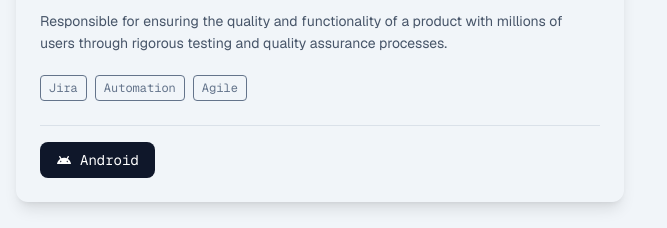
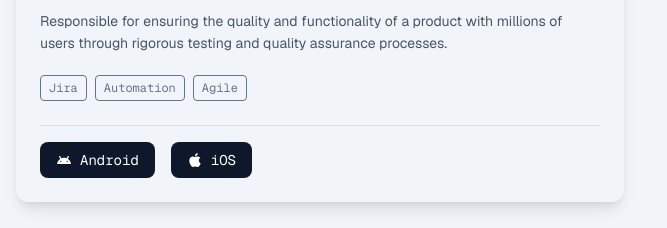
Before and after one commit to DavidRecuero/DavidRecuero-web, a Next.js app: page /portfolio in a window 1280 px wide. Shown: the part 2740-2968 px from the top of the page, without its empty margins (0-667 px from the left). Built offline with nearby package versions, Linux system fonts and the light colour scheme.

Commit message:
feat(portfolio): support more than one button-link

```diff
--- a/components/ProjectCard.tsx
+++ b/components/ProjectCard.tsx
@@ -119,15 +119,16 @@
 
         {/* Links */}
         <div className="pt-4 border-t border-tertiary/25 flex items-center gap-4 mt-auto">
-          {project.url && (() => {
-            const { icon, label } = getPlatformInfo(project.platformUrl);
+          {project.url?.map((link, index) => {
+            const platform = project.platformUrl?.[index];
+            const { icon, label } = getPlatformInfo(platform);
 
             return (
-              <LinkButton href={project.url} icon={icon}>
+              <LinkButton key={link} href={link} icon={icon}>
                 {label}
               </LinkButton>
             );
-          })()}
+          })}
         </div>
       </div>
     </article>
--- a/data/projects.ts
+++ b/data/projects.ts
@@ -17,8 +17,8 @@
     videoSrcWebm: '/videos/web.webm',
     videoSrcMp4: '/videos/web.mp4',
     category: 'my-code',
-    url: 'https://github.com/DavidRecuero/DavidRecuero-web',
-    platformUrl: 'github',
+    url: ['https://github.com/DavidRecuero/DavidRecuero-web'],
+    platformUrl: ['github'],
     platforms: ['other'],
   },
   // "COMMERCIAL PRODUCTS"
@@ -33,8 +33,8 @@
     videoSrcWebm: '/videos/YL.webm',
     videoSrcMp4: '/videos/YL.mp4',
     category: 'commercial',
-    url: 'https://store.steampowered.com/app/428690/Youtubers_Life',
-    platformUrl: 'steam',
+    url: ['https://store.steampowered.com/app/428690/Youtubers_Life'],
+    platformUrl: ['steam'],
     platforms: ['android', 'ios', 'pc', 'mac', 'switch', 'ps', 'xbox'],
   },
   {
@@ -48,8 +48,8 @@
     videoSrcWebm: '/videos/YL2.webm',
     videoSrcMp4: '/videos/YL2.mp4',
     category: 'commercial',
-    url: 'https://store.steampowered.com/app/1493760/Youtubers_Life_2',
-    platformUrl: 'steam',
+    url: ['https://store.steampowered.com/app/1493760/Youtubers_Life_2'],
+    platformUrl: ['steam'],
     platforms: ['android', 'ios', 'pc', 'mac', 'switch', 'ps', 'xbox'],
   },
   {
@@ -63,8 +63,8 @@
     videoSrcWebm: '/videos/ELT.webm',
     videoSrcMp4: '/videos/ELT.mp4',
     category: 'commercial',
-    url: 'https://store.steampowered.com/app/897410/eSports_Life_Tycoon',
-    platformUrl: 'steam',
+    url: ['https://store.steampowered.com/app/897410/eSports_Life_Tycoon'],
+    platformUrl: ['steam'],
     platforms: ['android', 'ios', 'pc', 'mac', 'switch', 'ps', 'xbox'],
   },
   {
@@ -78,8 +78,8 @@
     videoSrcWebm: '/videos/Dice.webm',
     videoSrcMp4: '/videos/Dice.mp4',
     category: 'commercial',
-    url: 'https://www.scopely.com/en/games/dice-with-buddies',
-    platformUrl: 'other',
+    url: ['https://www.scopely.com/en/games/dice-with-buddies'],
+    platformUrl: ['other'],
     platforms: ['android', 'ios'],
   },
   {
@@ -93,8 +93,8 @@
     videoSrcWebm: '/videos/Yahtzee.webm',
     videoSrcMp4: '/videos/Yahtzee.mp4',
     category: 'commercial',
-    url: 'https://www.scopely.com/en/games/yahtzee-with-buddies',
-    platformUrl: 'other',
+    url: ['https://www.scopely.com/en/games/yahtzee-with-buddies'],
+    platformUrl: ['other'],
     platforms: ['android', 'ios'],
   },
   {
@@ -108,8 +108,8 @@
     videoSrcWebm: '/videos/YahtzeeWeb.webm',
     videoSrcMp4: '/videos/YahtzeeWeb.mp4',
     category: 'commercial',
-    url: 'https://playyahtzee.com/',
-    platformUrl: 'other',
+    url: ['https://playyahtzee.com/'],
+    platformUrl: ['other'],
     platforms: ['other'],
   },
   {
@@ -123,8 +123,10 @@
     videoSrcWebm: '/videos/BJ.webm',
     videoSrcMp4: '/videos/BJ.mp4',
     category: 'commercial',
-    url: 'https://play.google.com/store/apps/details?id=com.partyup.blockjam&hl=es',
-    platformUrl: 'android',
+    url: ['https://play.google.com/store/apps/details?id=com.partyup.blockjam&hl=es',
+      'https://apps.apple.com/es/app/block-jam-3d/id1618805694'],
+    platformUrl: ['android',
+      'ios'],
     platforms: ['android', 'ios', 'switch'],
   },
 ];
--- a/types/project.ts
+++ b/types/project.ts
@@ -12,7 +12,7 @@
   videoSrcWebm?: string;
   videoSrcMp4: string;
   category: SectionId;
-  url?: string;                         //Optional, only for projects with a specific platform (e.g., GitHub, Steam)
-  platformUrl?: PlatformType;           //Optional, platform of the provided link
+  url?: string[];                       //Optional, only for projects with a specific platform (e.g., GitHub, Steam)
+  platformUrl?: PlatformType[];         //Optional, platform of the provided link
   platforms: PlatformType[];            //Platforms where the game was published
 }
```
